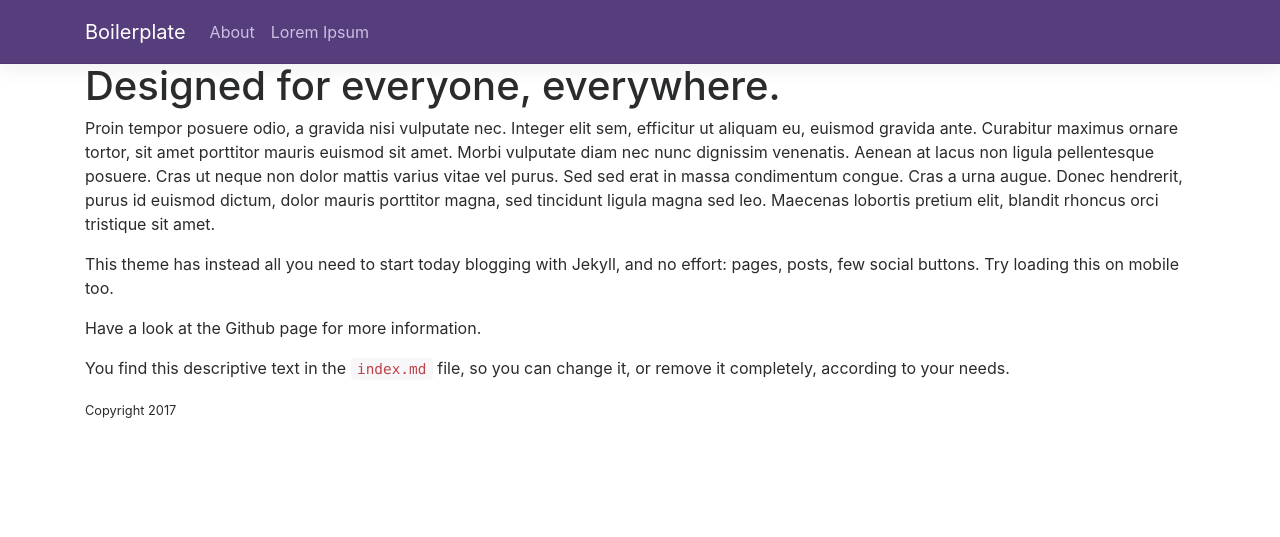
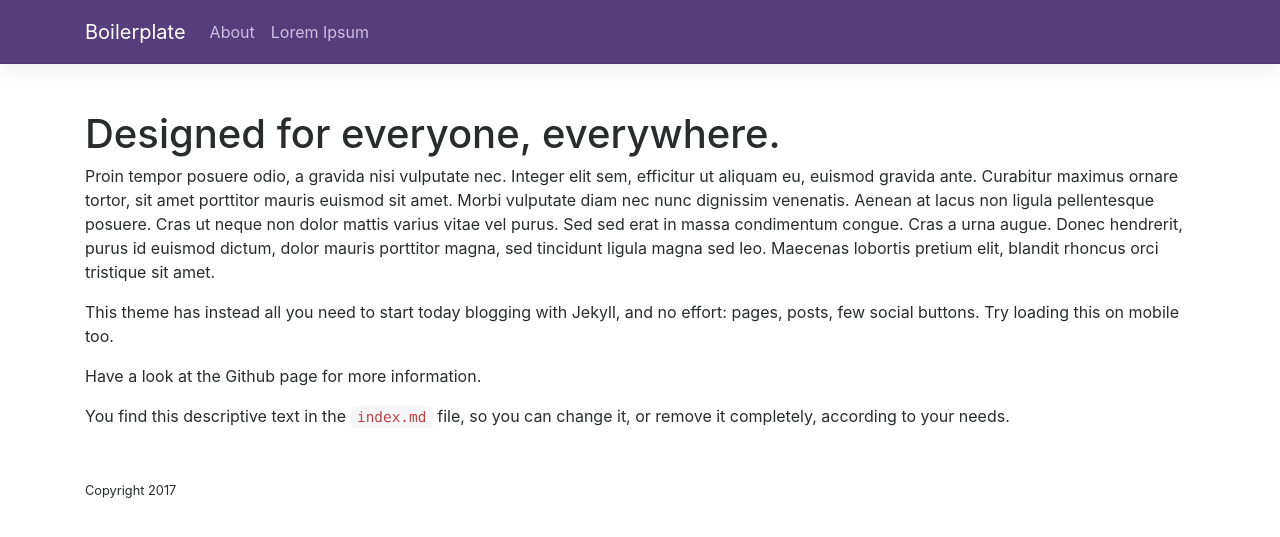
Before and after one commit to krussll/etsysimplicity, a Jekyll site: the page built from index.md, in a window 1280 px wide. Shown: the top 537 px of the page. Built offline with Jekyll 4.4.1, drawn with Linux system fonts in a browser that asks for light colours; a script that is not in the unit is left out.

Commit message:
Update home.html

```diff
--- a/_layouts/home.html
+++ b/_layouts/home.html
@@ -4,7 +4,7 @@
   <body>
     {% include nav.html %}
 
-  <div class="container">
+  <div class="container my-5">
     {{ content }}
   </div>
 
```
